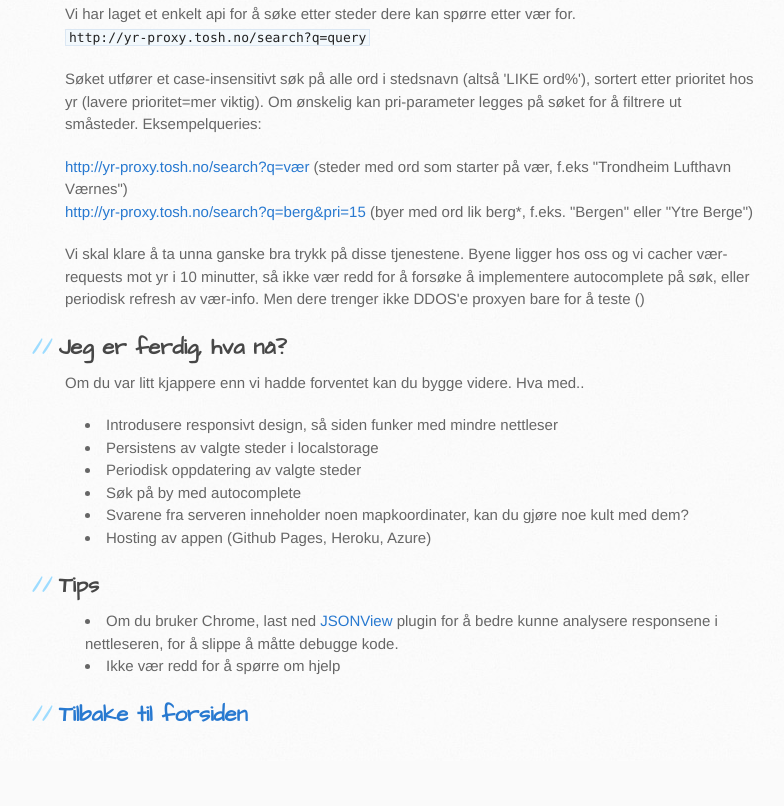
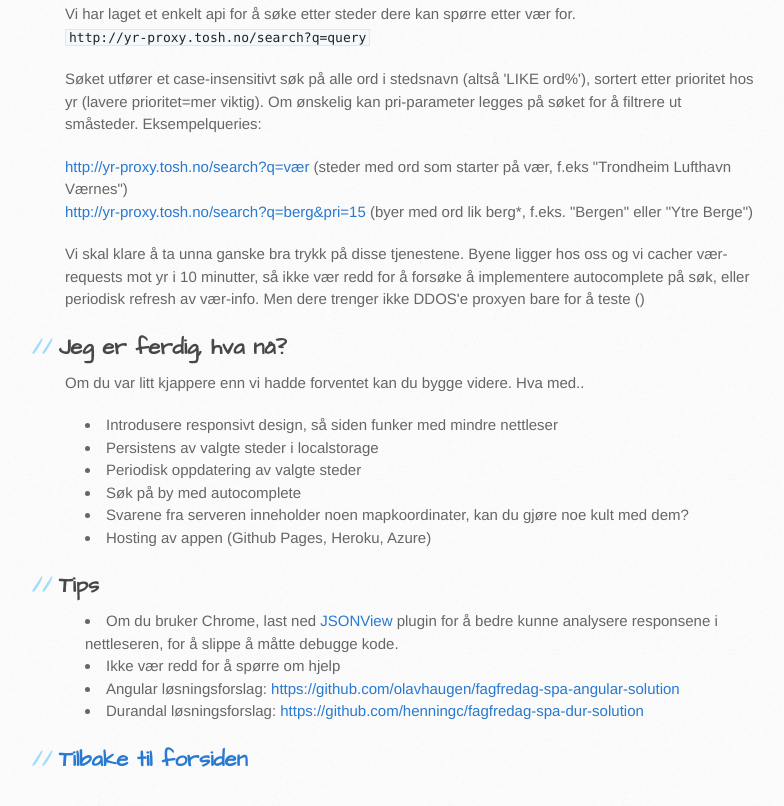
Before and after one commit to ToshB/fagfredag-spa, a plain HTML site: page oppgave.html in a window 1280 px wide. Shown: the part 1208-2014 px from the top of the page, without its empty margins (105-889 px from the left). Before the commit the page ends 1969 px from the top, so only its background shows below. Drawn offline with Linux system fonts and the light colour scheme.

Commit message:
added links to solution

```diff
--- a/oppgave.html
+++ b/oppgave.html
@@ -72,7 +72,9 @@
           <ul>
           <li>Om du bruker Chrome, last ned <a href="https://chrome.google.com/webstore/detail/jsonview/chklaanhfefbnpoihckbnefhakgolnmc?hl=en">JSONView</a> plugin for å bedre kunne analysere responsene i nettleseren, for å slippe å måtte debugge kode.</li>
           <li>Ikke vær redd for å spørre om hjelp</li>
-        </ul>
+          <li>Angular løsningsforslag: <a href="https://github.com/olavhaugen/fagfredag-spa-angular-solution">https://github.com/olavhaugen/fagfredag-spa-angular-solution</a>
+          <li>Durandal løsningsforslag: <a href="https://github.com/henningc/fagfredag-spa-dur-solution">https://github.com/henningc/fagfredag-spa-dur-solution</a>
+          </ul>
 
 
 <h2><a href="/">Tilbake til forsiden</a></h2>
```
